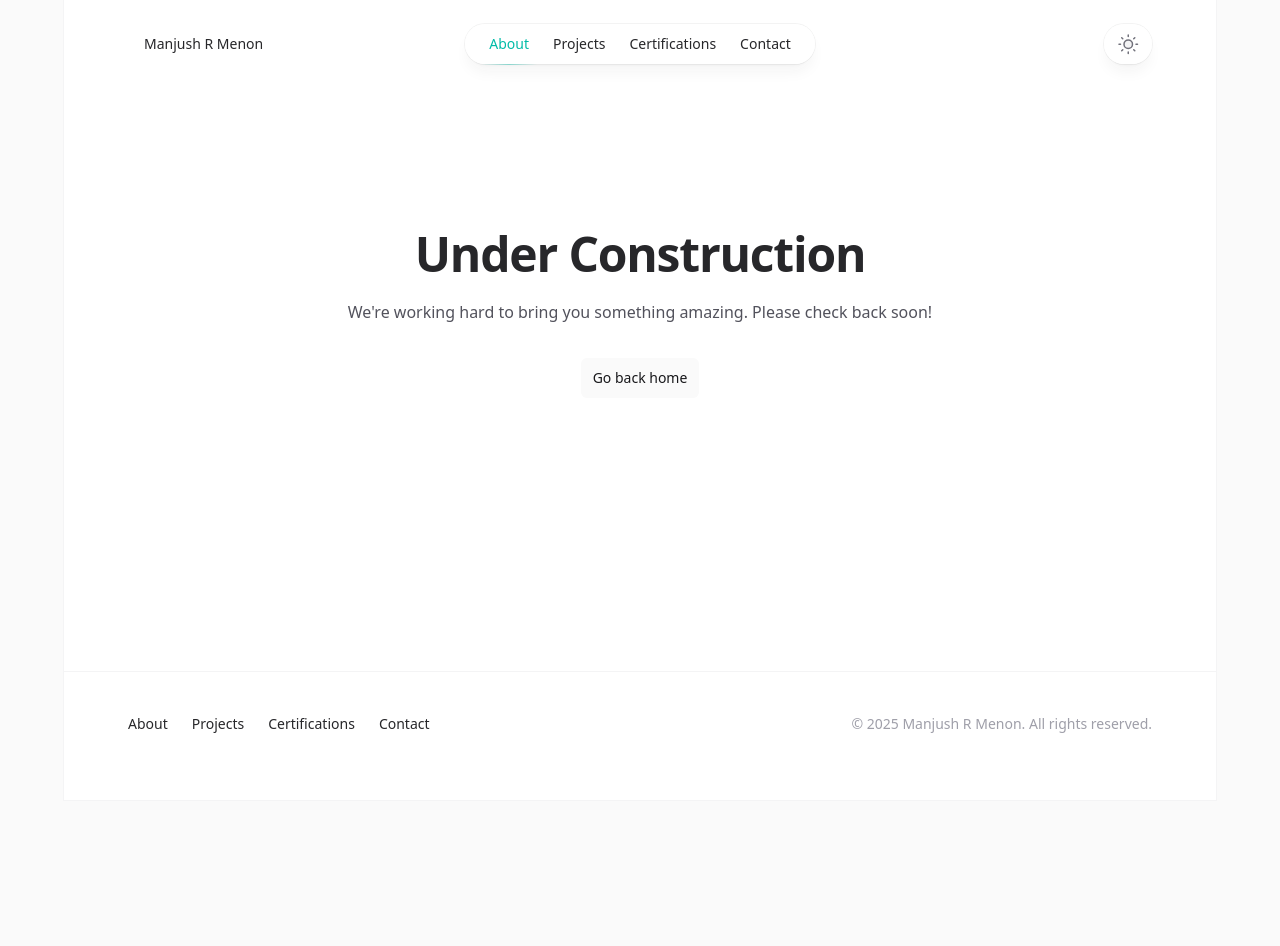
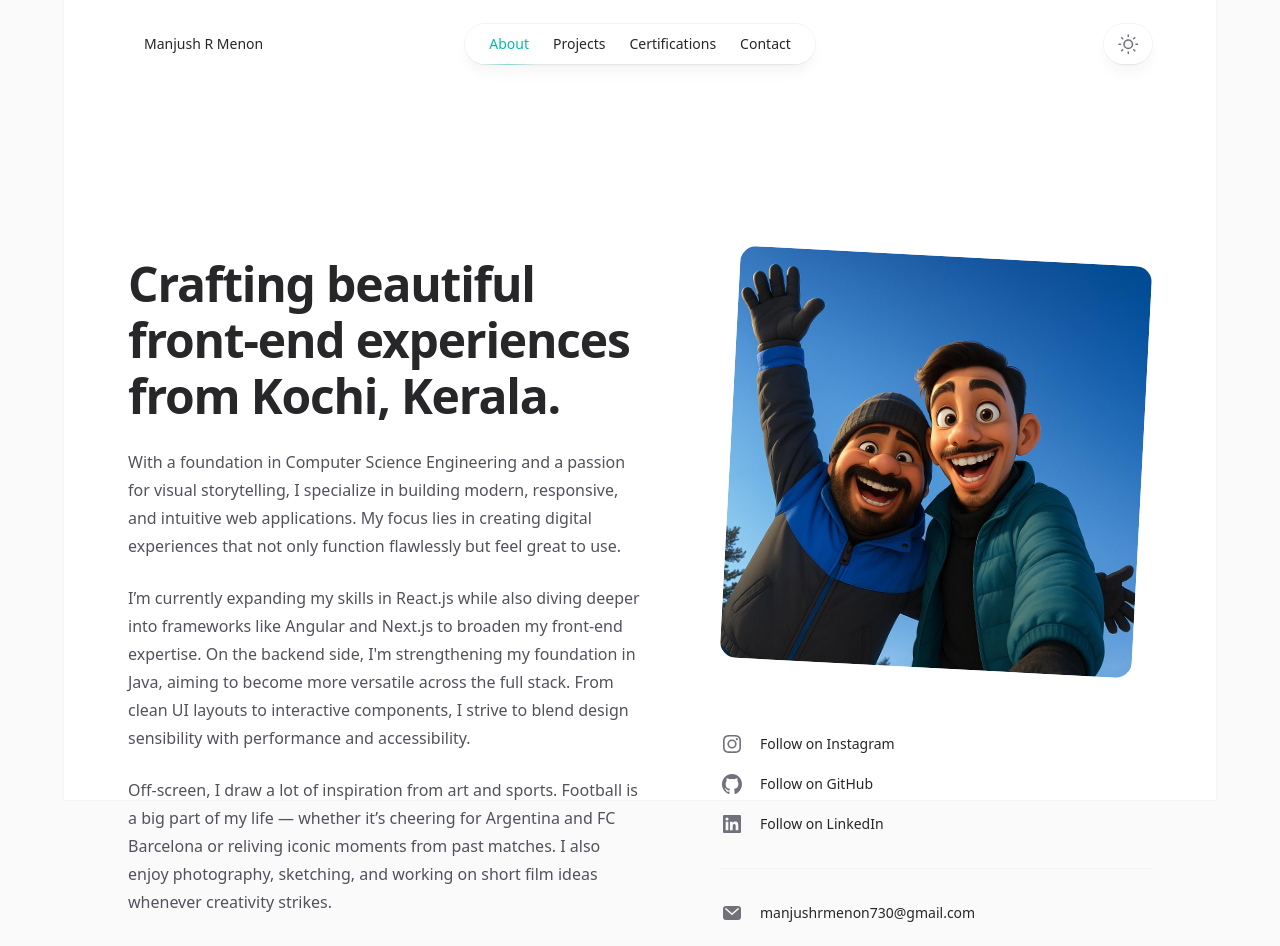
Before and after one commit to manjush-r-menon/portfolio, a Next.js app: page /about in a window 1280 px wide. Shown: the top 946 px of the page. Before the commit the page ends 800 px from the top, so only its background shows below. Built offline with nearby package versions, Linux system fonts and the light colour scheme.

Commit message:
added about page first section

```diff
--- a/app/about/page.tsx
+++ b/app/about/page.tsx
@@ -1,10 +1,104 @@
 import { Container } from "@/components/container/container";
-import PageUnderConstruction from "@/components/page-under-construction/page-under-construction";
+import Image from "next/image";
+import portraitImage from "@/images/about-page-image.jpeg";
+import { InstagramIcon } from "@/components/icon-components/instagram-icon";
+import { GitHubIcon } from "@/components/icon-components/git-icon";
+import { LinkedInIcon } from "@/components/icon-components/linked-in-icon";
+import MailIcon from "@/components/icon-components/mail-icon";
+import Link from "next/link";
+import clsx from "clsx";
+
+function SocialLink({
+  className,
+  href,
+  children,
+  icon: Icon,
+}: {
+  className?: string;
+  href: string;
+  children: React.ReactNode;
+  icon: React.ComponentType<{ className?: string }>;
+}) {
+  return (
+    <li className={clsx(className, "flex")}>
+      <Link
+        href={href}
+        className="group flex text-sm font-medium text-zinc-800 transition hover:text-teal-500 dark:text-zinc-200 dark:hover:text-teal-500"
+      >
+        <Icon className="h-6 w-6 flex-none fill-zinc-500 transition group-hover:fill-teal-500" />
+        <span className="ml-4">{children}</span>
+      </Link>
+    </li>
+  );
+}
 
 export default function About() {
   return (
-    <Container className="flex h-full items-center">
-      <PageUnderConstruction />
+    <Container className="flex h-full items-center mt-16 sm:mt-32">
+      <div className="grid grid-cols-1 gap-y-16 lg:grid-cols-2 lg:grid-rows-[auto_1fr] lg:gap-y-12">
+        <div className="lg:pl-20 justify-items-center">
+          <div className="max-w-xs px-2.5 lg:max-w-none">
+            <Image
+              src={portraitImage}
+              alt=""
+              sizes="(min-width: 1024px) 32rem, 20rem"
+              className="aspect-square rotate-3 rounded-2xl bg-zinc-100 object-cover dark:bg-zinc-800"
+            />
+          </div>
+        </div>
+        <div className="lg:order-first lg:row-span-2">
+          <h2 className="text-3xl font-bold tracking-tight text-zinc-800 sm:text-5xl dark:text-zinc-100">
+            Crafting beautiful front-end experiences from Kochi, Kerala.
+          </h2>
+          <p className="mt-6 text-base text-zinc-600 dark:text-zinc-400">
+            With a foundation in Computer Science Engineering and a passion for
+            visual storytelling, I specialize in building modern, responsive,
+            and intuitive web applications. My focus lies in creating digital
+            experiences that not only function flawlessly but feel great to use.
+          </p>
+          <p className="mt-6 text-base text-zinc-600 dark:text-zinc-400">
+            I’m currently expanding my skills in React.js while also diving
+            deeper into frameworks like Angular and Next.js to broaden my
+            front-end expertise. On the backend side, I'm strengthening my
+            foundation in Java, aiming to become more versatile across the full
+            stack. From clean UI layouts to interactive components, I strive to
+            blend design sensibility with performance and accessibility.
+          </p>
+          <p className="mt-6 text-base text-zinc-600 dark:text-zinc-400">
+            Off-screen, I draw a lot of inspiration from art and sports.
+            Football is a big part of my life — whether it’s cheering for
+            Argentina and FC Barcelona or reliving iconic moments from past
+            matches. I also enjoy photography, sketching, and working on short
+            film ideas whenever creativity strikes.
+          </p>
+          <p className="mt-6 text-base text-zinc-600 dark:text-zinc-400">
+            Above all, I believe in staying curious and constantly evolving — as
+            a developer, and as a storyteller. If you're into building cool
+            stuff or just want to chat about Messi's magic on the pitch, hit me
+            up!
+          </p>
+        </div>
+        <div className="lg:pl-20">
+          <ul role="list">
+            <SocialLink href="#" icon={InstagramIcon} className="mt-4">
+              Follow on Instagram
+            </SocialLink>
+            <SocialLink href="#" icon={GitHubIcon} className="mt-4">
+              Follow on GitHub
+            </SocialLink>
+            <SocialLink href="#" icon={LinkedInIcon} className="mt-4">
+              Follow on LinkedIn
+            </SocialLink>
+            <SocialLink
+              href="mailto:spencer@planetaria.tech"
+              icon={MailIcon}
+              className="mt-8 border-t border-zinc-100 pt-8 dark:border-zinc-700/40"
+            >
+              manjushrmenon730@gmail.com
+            </SocialLink>
+          </ul>
+        </div>
+      </div>
     </Container>
   );
 }
--- a/components/header/header.tsx
+++ b/components/header/header.tsx
@@ -6,6 +6,7 @@ import { Container } from "../container/container";
 import { DesktopNavigation } from "../navigation/desktop-nav/desktop-navigation";
 import { MobileNavigation } from "../navigation/mobile-nav/mobile-navigation";
 import { ThemeToggle } from "../theme-toggle/theme-toggle";
+import Link from "next/link";
 
 export function Header() {
   let isHomePage = usePathname() === "/";
@@ -38,10 +39,13 @@ export function Header() {
           >
             <div className="relative flex gap-4">
               <div className="flex flex-1">
-                <span className="px-4 py-2 text-sm font-medium text-zinc-800 dark:text-zinc-200">
+                <Link
+                  href="/"
+                  className="pointer-events-auto px-4 py-2 text-sm font-medium text-zinc-800 dark:text-zinc-200"
+                >
                   <span className="block md:hidden">MRM</span>
                   <span className="hidden md:block">Manjush R Menon</span>
-                </span>
+                </Link>
               </div>
               <div className="flex flex-1 justify-end md:justify-center">
                 <MobileNavigation className="pointer-events-auto md:hidden" />
--- /dev/null
+++ b/components/icon-components/mail-icon.tsx
@@ -0,0 +1,10 @@
+export default function MailIcon(props: React.ComponentPropsWithoutRef<"svg">) {
+  return (
+    <svg viewBox="0 0 24 24" aria-hidden="true" {...props}>
+      <path
+        fillRule="evenodd"
+        d="M6 5a3 3 0 0 0-3 3v8a3 3 0 0 0 3 3h12a3 3 0 0 0 3-3V8a3 3 0 0 0-3-3H6Zm.245 2.187a.75.75 0 0 0-.99 1.126l6.25 5.5a.75.75 0 0 0 .99 0l6.25-5.5a.75.75 0 0 0-.99-1.126L12 12.251 6.245 7.187Z"
+      />
+    </svg>
+  );
+}
```
Also changed, not shown: images/about-page-image.jpeg (added).
